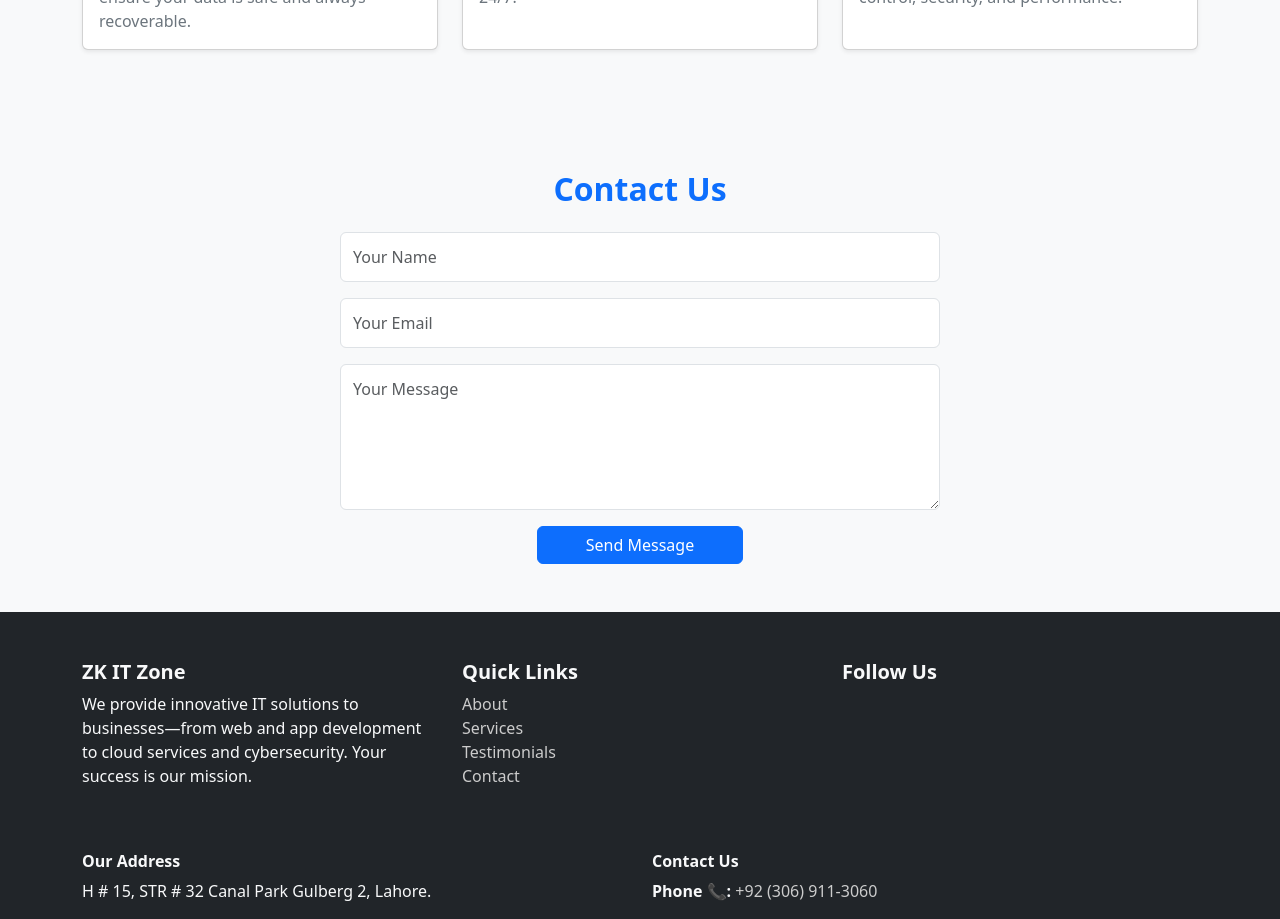
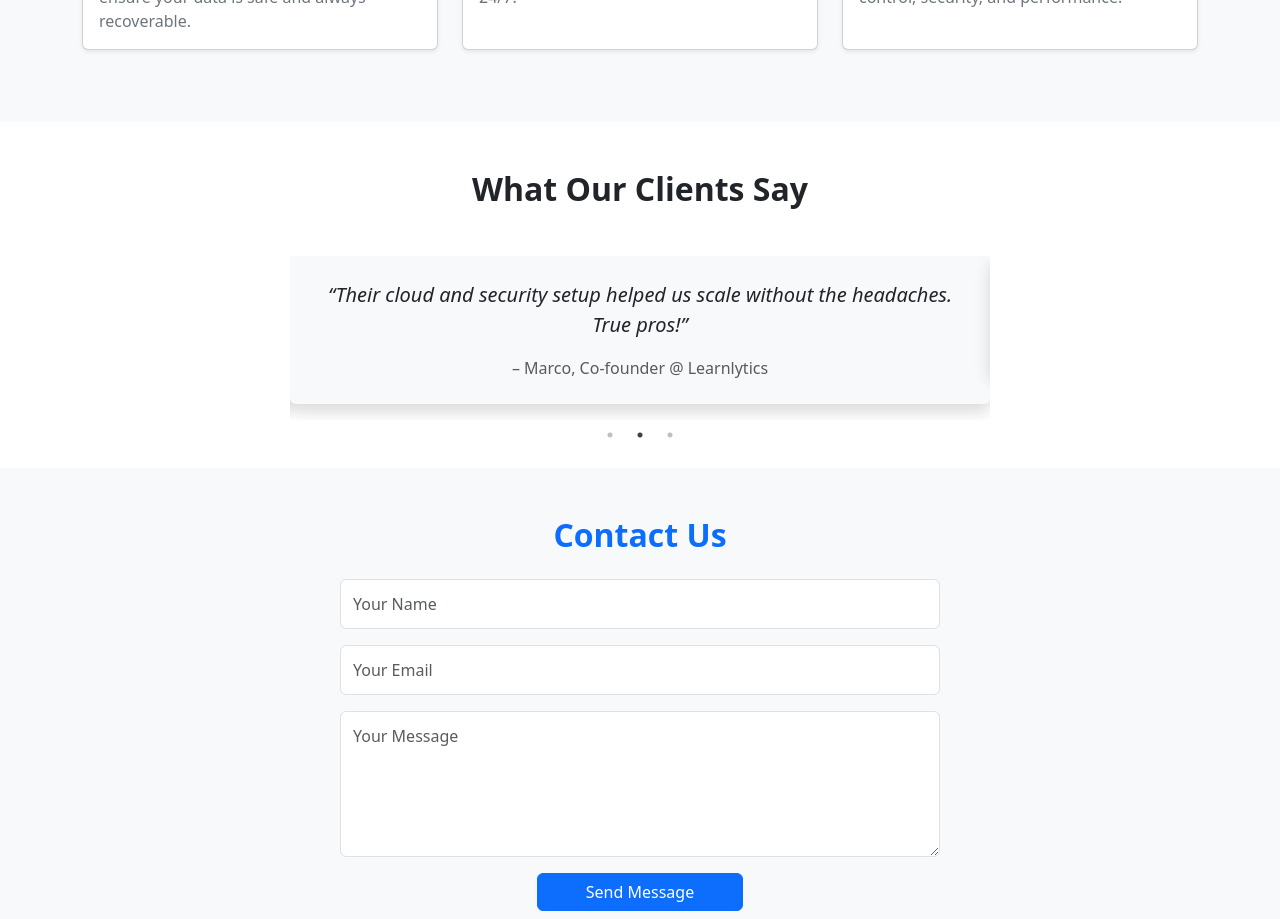
Before and after one commit to DevOpsNazim/zkitzone-landing, a React (Create React App) app: page / in a window 1280 px wide. Shown: the part 2180-3099 px from the top of the page. Built offline with nearby package versions, Linux system fonts and the light colour scheme.

Commit message:
Testimonials page

```diff
--- a/src/App.js
+++ b/src/App.js
@@ -5,6 +5,7 @@ import { About } from "./components/About";
 import { Footer } from "./components/Footer";
 import { Contact } from "./components/Contact";
 import { Services } from "./components/Services";
+import { Testimonials } from "./components/Testimonials";
 
 function App() {
   return (
@@ -13,6 +14,7 @@ function App() {
       <Hero />
       <About />
       <Services />
+      <Testimonials />
       <Contact />
       <Footer />
     </>
--- /dev/null
+++ b/src/components/Testimonials.js
@@ -0,0 +1,61 @@
+import React from "react";
+import Slider from "react-slick";
+import "../css/Testimonials.css";
+
+import "slick-carousel/slick/slick.css";
+import "slick-carousel/slick/slick-theme.css";
+
+export const Testimonials=()=> {
+  const settings = {
+    dots: true,
+    infinite: true,
+    speed: 600,
+    autoplay: true,
+    autoplaySpeed: 5000,
+    slidesToShow: 1,
+    slidesToScroll: 1,
+    arrows: false,
+  };
+
+  const testimonials = [
+    {
+      quote:
+        "zkitzone streamlined our entire infrastructure. We cut costs and improved speed overnight.",
+      author: "– Jenna, CTO @ HealthStack",
+    },
+    {
+      quote:
+        "Their cloud and security setup helped us scale without the headaches. True pros!",
+      author: "– Marco, Co-founder @ Learnlytics",
+    },
+    {
+      quote:
+        "We trust zkitzone for every project. Their DevOps skills are unmatched.",
+      author: "– Ali, CEO @ NanoTech",
+    },
+  ];
+
+  return (
+    <section id="testimonials" className="testimonials-section bg-white py-5">
+      <div className="container">
+        <h2 className="text-center fw-bold mb-5">What Our Clients Say</h2>
+        <div
+          className="testimonial-slider mx-auto"
+          style={{ maxWidth: "700px" }}
+        >
+          <Slider {...settings}>
+            {testimonials.map((item, idx) => (
+              <blockquote
+                key={idx}
+                className="testimonial-card p-4 bg-light rounded shadow text-center"
+              >
+                <p className="fs-5 fst-italic mb-3">“{item.quote}”</p>
+                <footer className="text-muted fw-medium">{item.author}</footer>
+              </blockquote>
+            ))}
+          </Slider>
+        </div>
+      </div>
+    </section>
+  );
+}
--- /dev/null
+++ b/src/css/Testimonials.css
@@ -0,0 +1,11 @@
+.testimonials-section {
+  background-color: #fff;
+}
+
+.testimonial-card {
+  transition: transform 0.3s ease;
+}
+
+.testimonial-card:hover {
+  transform: scale(1.02);
+}
```
